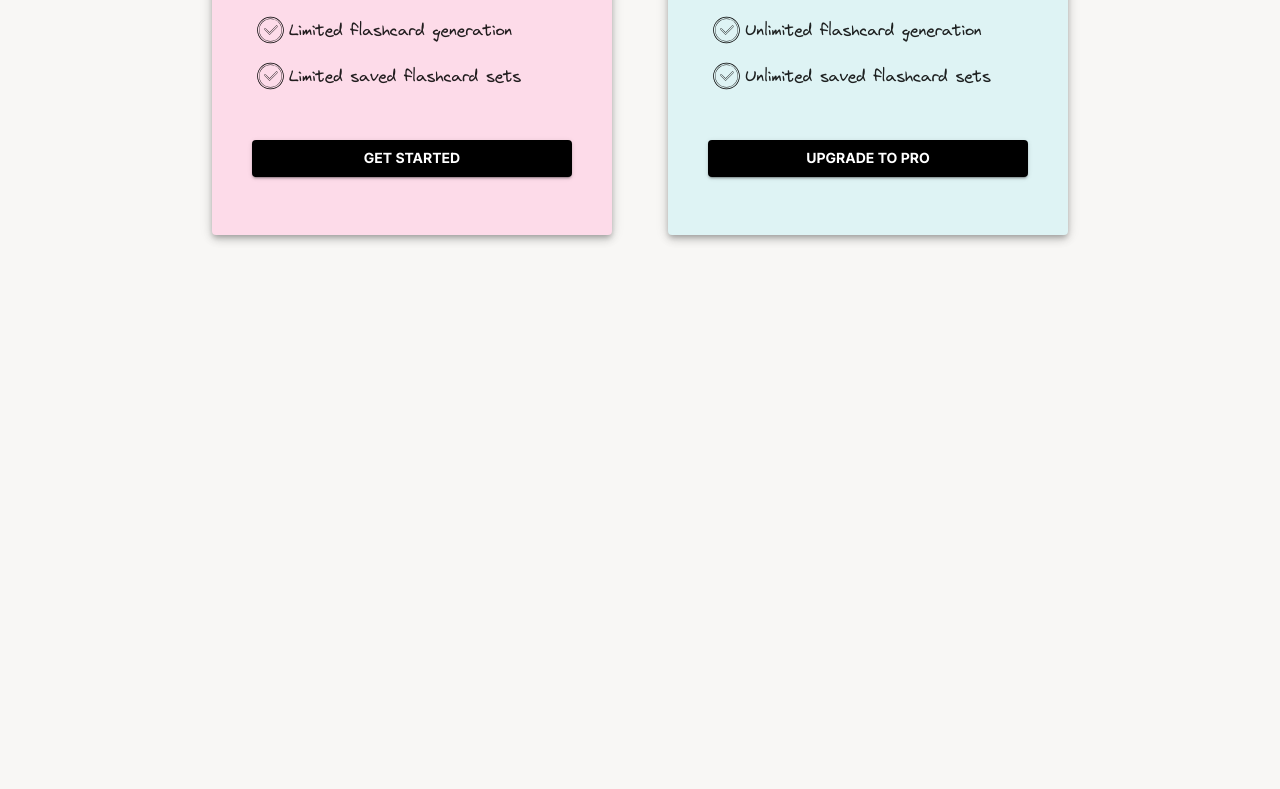
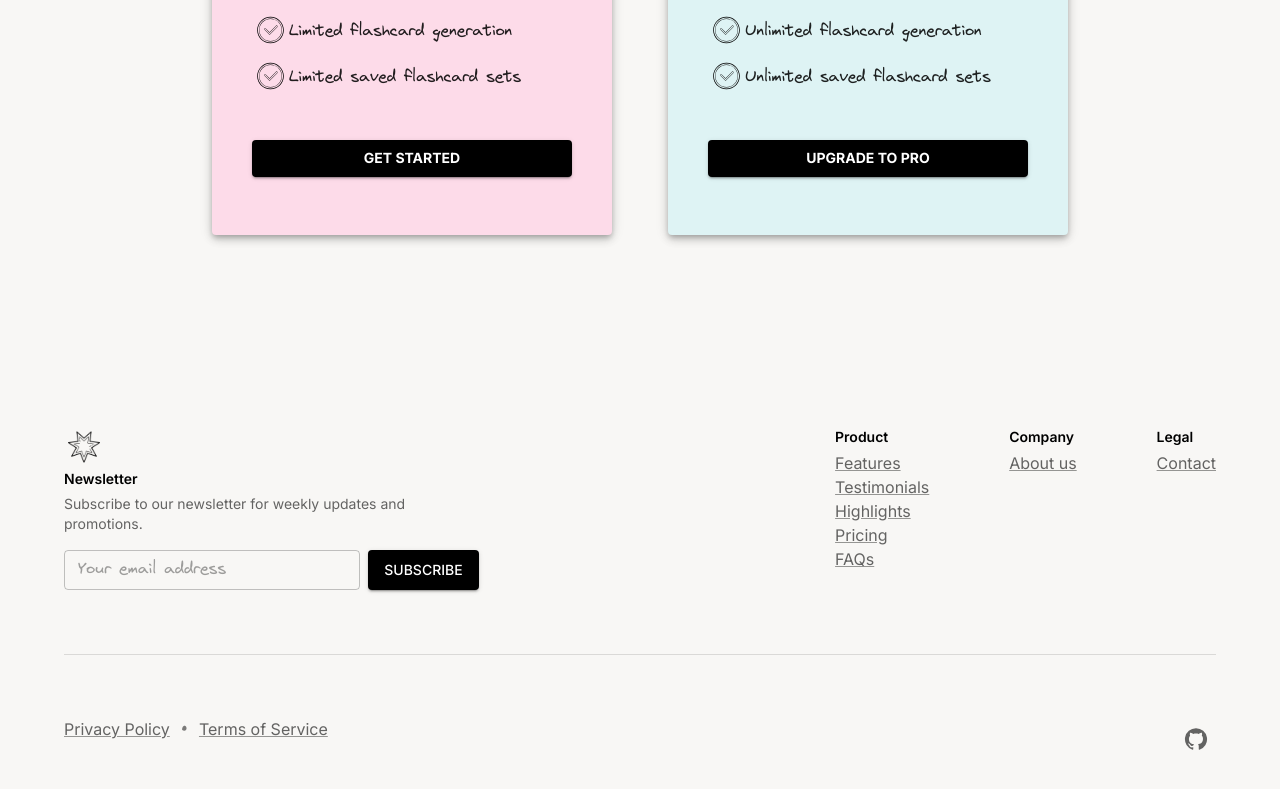
Before and after one commit to kenyounot123/ai-flashcard, a Next.js app: page / in a window 1280 px wide. Shown: the part 2692-3481 px from the top of the page. Before the commit the page ends 3039 px from the top, so only its background shows below. Built offline with nearby package versions, Linux system fonts and the light colour scheme; no server answers.

Commit message:
add footer

```diff
--- a/src/app/layout.tsx
+++ b/src/app/layout.tsx
@@ -7,6 +7,7 @@
   ClerkProvider,
 } from "@clerk/nextjs";
 import Navbar from "@/components/Navbar";
+import Footer from "@/components/Footer";
 
 const inter = Inter({subsets: ["latin"]})
 
@@ -27,6 +28,7 @@
           <ThemeProvider theme={theme}>
             <Navbar />
             {children}
+            <Footer />
           </ThemeProvider>
         </body>
       </html>
--- /dev/null
+++ b/src/components/Footer.tsx
@@ -0,0 +1,221 @@
+import * as React from "react";
+import Box from "@mui/material/Box";
+import Button from "@mui/material/Button";
+import Container from "@mui/material/Container";
+import IconButton from "@mui/material/IconButton";
+import Link from "@mui/material/Link";
+import Stack from "@mui/material/Stack";
+import TextField from "@mui/material/TextField";
+import Typography from "@mui/material/Typography";
+import Image from "next/image";
+import FacebookIcon from "@mui/icons-material/GitHub";
+import LinkedInIcon from "@mui/icons-material/LinkedIn";
+import TwitterIcon from "@mui/icons-material/X";
+
+const logoStyle = {
+  width: "140px",
+  height: "auto",
+};
+
+function Copyright() {
+  return (
+    <Typography variant="body2" color="text.secondary" mt={1}>
+      {"Copyright © "}
+      <Link href="https://mui.com/">Sitemark&nbsp;</Link>
+      {new Date().getFullYear()}
+    </Typography>
+  );
+}
+
+export default function Footer() {
+  return (
+    <Container
+      sx={{
+        display: "flex",
+        flexDirection: "column",
+        alignItems: "center",
+        gap: { xs: 4, sm: 8 },
+        py: { xs: 8, sm: 10 },
+        textAlign: { sm: "center", md: "left" },
+      }}
+    >
+      <Box
+        sx={{
+          display: "flex",
+          flexDirection: { xs: "column", sm: "row" },
+          width: "100%",
+          justifyContent: "space-between",
+        }}
+      >
+        <Box
+          sx={{
+            display: "flex",
+            flexDirection: "column",
+            gap: 4,
+            minWidth: { xs: "100%", sm: "60%" },
+          }}
+        >
+          <Box sx={{ width: { xs: "100%", sm: "60%" } }}>
+              <Image
+                width={40}
+                height={40}
+                alt={"AI Flashcards"}
+                src={"/icons/star.png"}
+              />
+            <Typography variant="body2" fontWeight={600} gutterBottom>
+              Newsletter
+            </Typography>
+            <Typography variant="body2" color="text.secondary" mb={2}>
+              Subscribe to our newsletter for weekly updates and promotions.
+            </Typography>
+            <Stack direction="row" spacing={1} useFlexGap>
+              <TextField
+                id="outlined-basic"
+                hiddenLabel
+                size="small"
+                variant="outlined"
+                fullWidth
+                aria-label="Enter your email address"
+                placeholder="Your email address"
+                inputProps={{
+                  autoComplete: "off",
+                  "aria-label": "Enter your email address",
+                }}
+              />
+              <Button
+                variant="contained"
+                color="primary"
+                sx={{ flexShrink: 0 }}
+              >
+                Subscribe
+              </Button>
+            </Stack>
+          </Box>
+        </Box>
+        <Box
+          sx={{
+            display: { xs: "none", sm: "flex" },
+            flexDirection: "column",
+            gap: 1,
+          }}
+        >
+          <Typography variant="body2" fontWeight={600}>
+            Product
+          </Typography>
+          <Link color="text.secondary" href="#">
+            Features
+          </Link>
+          <Link color="text.secondary" href="#">
+            Testimonials
+          </Link>
+          <Link color="text.secondary" href="#">
+            Highlights
+          </Link>
+          <Link color="text.secondary" href="#">
+            Pricing
+          </Link>
+          <Link color="text.secondary" href="#">
+            FAQs
+          </Link>
+        </Box>
+        <Box
+          sx={{
+            display: { xs: "none", sm: "flex" },
+            flexDirection: "column",
+            gap: 1,
+          }}
+        >
+          <Typography variant="body2" fontWeight={600}>
+            Company
+          </Typography>
+          <Link color="text.secondary" href="#">
+            About us
+          </Link>
+          {/* <Link color="text.secondary" href="#">
+            Careers
+          </Link>
+          <Link color="text.secondary" href="#">
+            Press
+          </Link> */}
+        </Box>
+        <Box
+          sx={{
+            display: { xs: "none", sm: "flex" },
+            flexDirection: "column",
+            gap: 1,
+          }}
+        >
+          <Typography variant="body2" fontWeight={600}>
+            Legal
+          </Typography>
+          {/* <Link color="text.secondary" href="#">
+            Terms
+          </Link>
+          <Link color="text.secondary" href="#">
+            Privacy
+          </Link> */}
+          <Link color="text.secondary" href="#">
+            Contact
+          </Link>
+        </Box>
+      </Box>
+      <Box
+        sx={{
+          display: "flex",
+          justifyContent: "space-between",
+          pt: { xs: 4, sm: 8 },
+          width: "100%",
+          borderTop: "1px solid",
+          borderColor: "divider",
+        }}
+      >
+        <div>
+          <Link color="text.secondary" href="#">
+            Privacy Policy
+          </Link>
+          <Typography display="inline" sx={{ mx: 0.5, opacity: 0.5 }}>
+            &nbsp;•&nbsp;
+          </Typography>
+          <Link color="text.secondary" href="#">
+            Terms of Service
+          </Link>
+          {/* <Copyright /> */}
+        </div>
+        <Stack
+          direction="row"
+          justifyContent="left"
+          spacing={1}
+          useFlexGap
+          sx={{
+            color: "text.secondary",
+          }}
+        >
+          <IconButton
+            color="inherit"
+            href="https://github.com/kenyounot123/ai-flashcard"
+            aria-label="GitHub"
+            sx={{ alignSelf: "center" }}
+          >
+            <FacebookIcon />
+          </IconButton>
+          {/* <IconButton
+            color="inherit"
+            href="https://x.com/MaterialUI"
+            aria-label="X"
+            sx={{ alignSelf: "center" }}
+          >
+            <TwitterIcon />
+          </IconButton>
+          <IconButton
+            color="inherit"
+            href="https://www.linkedin.com/company/mui/"
+            aria-label="LinkedIn"
+            sx={{ alignSelf: "center" }}
+          >
+            <LinkedInIcon />
+          </IconButton> */}
+        </Stack>
+      </Box>
+    </Container>
+  );
+}
```
